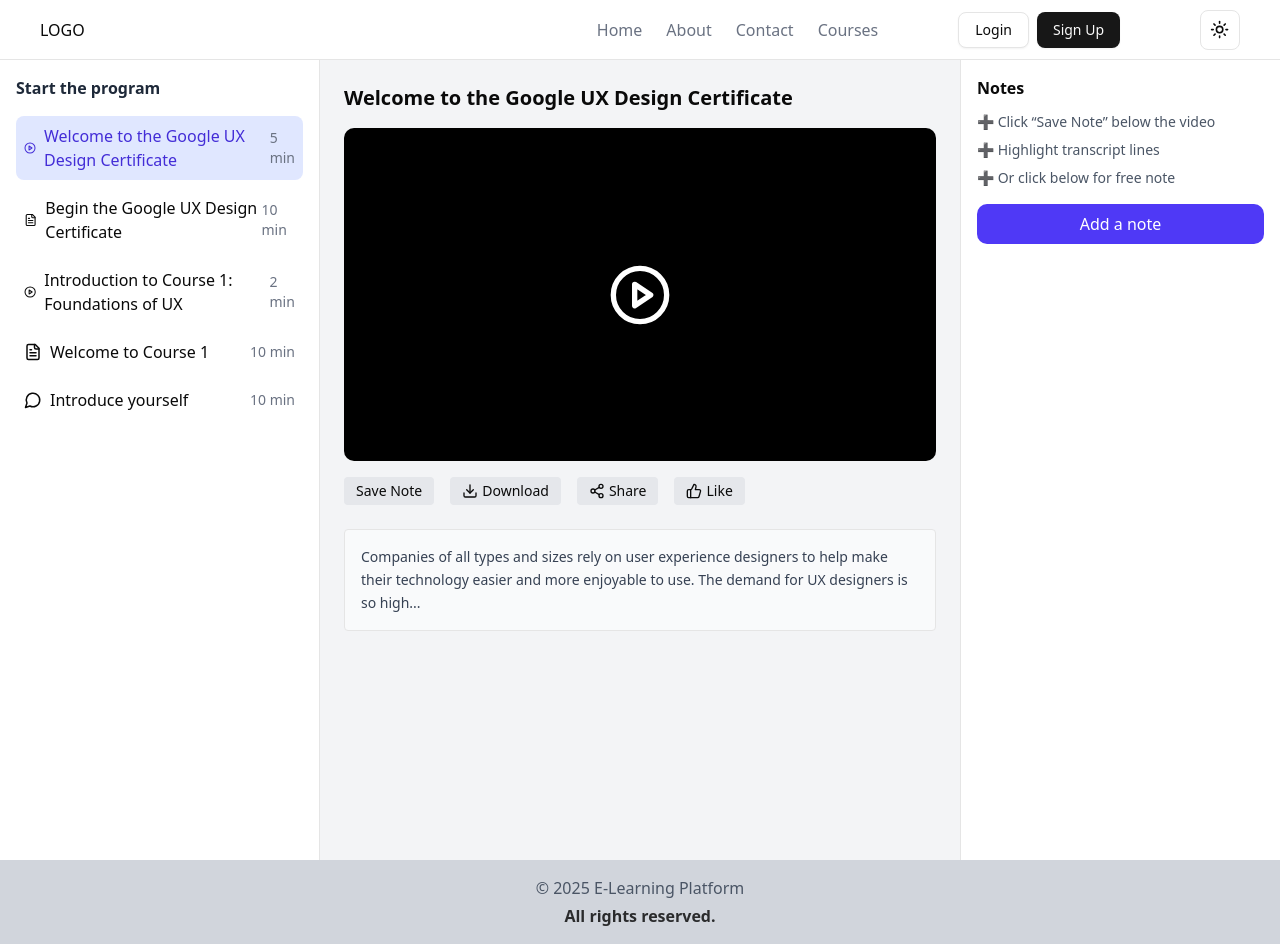
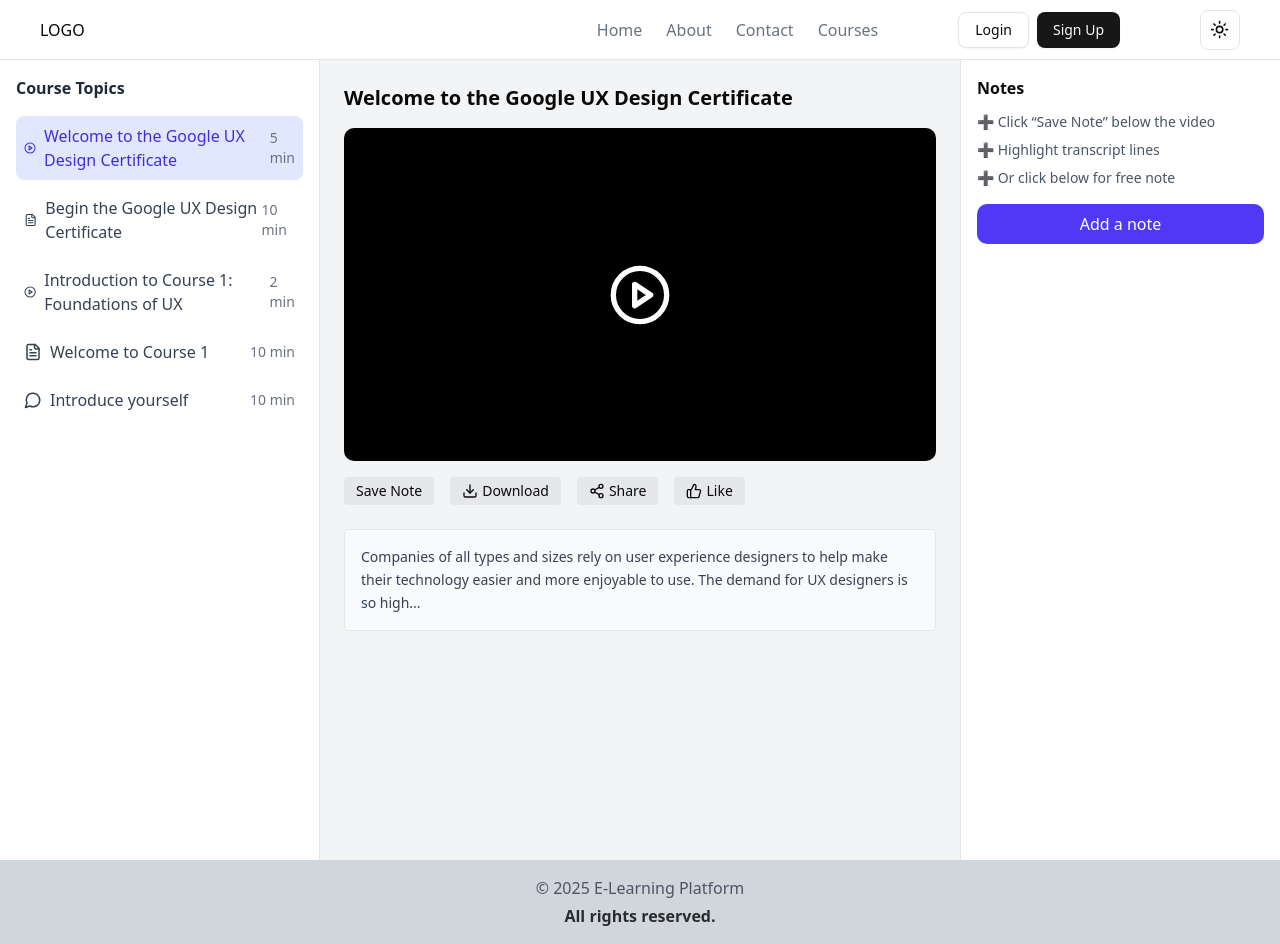
Before and after one commit to aakashstha1/fyp, a React (Vite) app in the folder frontend/: page /study in a window 1280 px wide. Built offline with nearby package versions, Linux system fonts and the light colour scheme.

Commit message:
lecture optimize to expand

```diff
--- /dev/null
+++ b/frontend/src/Courses.jsx
@@ -0,0 +1,61 @@
+import { Card, CardContent } from "@/components/ui/card";
+import { Button } from "@/components/ui/button";
+import { BookOpen, Clock } from "lucide-react";
+
+const courses = [
+  {
+    id: 1,
+    title: "Introduction to Python",
+    description: "Learn Python programming from basics to advanced concepts.",
+    duration: "6 weeks",
+    image: "https://source.unsplash.com/400x250/?python,code",
+  },
+  {
+    id: 2,
+    title: "Web Development with MERN",
+    description:
+      "Master full-stack development using MongoDB, Express, React, and Node.js.",
+    duration: "8 weeks",
+    image: "https://source.unsplash.com/400x250/?web,development",
+  },
+  {
+    id: 3,
+    title: "Cybersecurity Fundamentals",
+    description:
+      "Understand the principles of security, encryption, and defense mechanisms.",
+    duration: "5 weeks",
+    image: "https://source.unsplash.com/400x250/?cybersecurity,hacking",
+  },
+];
+
+export default function CourseList() {
+  return (
+    <div className="grid grid-cols-1 sm:grid-cols-2 lg:grid-cols-3 gap-6 p-6">
+      {courses.map((course) => (
+        <Card
+          key={course.id}
+          className="rounded-2xl shadow-md hover:shadow-lg transition-all overflow-hidden"
+        >
+          <img
+            src={course.image}
+            alt={course.title}
+            className="h-40 w-full object-cover"
+          />
+          <CardContent className="p-4 space-y-3">
+            <h2 className="text-xl font-semibold">{course.title}</h2>
+            <p className="text-gray-600 text-sm">{course.description}</p>
+
+            <div className="flex items-center gap-2 text-sm text-gray-500">
+              <Clock size={16} />
+              <span>{course.duration}</span>
+            </div>
+
+            <Button className="w-full mt-2 rounded-xl flex items-center gap-2">
+              <BookOpen size={18} /> Enroll Now
+            </Button>
+          </CardContent>
+        </Card>
+      ))}
+    </div>
+  );
+}
--- a/frontend/src/pages/studyCourse/container.jsx
+++ b/frontend/src/pages/lectures/lecturesSection.jsx
@@ -12,15 +12,15 @@
 import StudyTopicList from "./studyCourseTopicsList";
 
 export default function studyContainer() {
-
+  const [selectedLesson, setSelectedLesson] = useState(null);
 
   return (
     <div className="grid grid-cols-12 h-screen bg-gray-100">
       {/* Sidebar */}
-      <StudyTopicList />
+      <StudyTopicList onSelectLesson={setSelectedLesson} />
 
       {/* Main Content */}
-      <MainContent />
+      <MainContent lesson={selectedLesson} />
 
       {/* Notes Sidebar */}
       <aside className="col-span-3 border-l bg-white p-4">
--- /dev/null
+++ b/frontend/src/pages/lectures/mainContent.jsx
@@ -0,0 +1,44 @@
+import { PlayCircle, Download, Share2, ThumbsUp } from "lucide-react";
+
+export default function MainContent({ lesson }) {
+  return (
+    <main className="col-span-6 p-6 overflow-y-auto">
+      {/* Title */}
+      <h1 className="text-xl font-semibold mb-4">
+        {lesson ? lesson.title : "Welcome to the Google UX Design Certificate"}
+      </h1>
+
+      {/* Video / Reading / Discussion placeholder */}
+      <div className="aspect-video bg-black rounded-lg flex items-center justify-center mb-4">
+        <button className="text-white">
+          <PlayCircle size={64} />
+        </button>
+      </div>
+
+      {/* Actions */}
+      <div className="flex gap-4 mb-6">
+        <button className="flex items-center gap-1 text-sm bg-gray-200 px-3 py-1 rounded">
+          Save Note
+        </button>
+        <button className="flex items-center gap-1 text-sm bg-gray-200 px-3 py-1 rounded">
+          <Download size={16} /> Download
+        </button>
+        <button className="flex items-center gap-1 text-sm bg-gray-200 px-3 py-1 rounded">
+          <Share2 size={16} /> Share
+        </button>
+        <button className="flex items-center gap-1 text-sm bg-gray-200 px-3 py-1 rounded">
+          <ThumbsUp size={16} /> Like
+        </button>
+      </div>
+
+      {/* Transcript */}
+      <div className="p-4 bg-gray-50 rounded border text-sm leading-relaxed text-gray-700">
+        <p>
+          {lesson
+            ? lesson.transcript || "Transcript not available for this lesson."
+            : "Companies of all types and sizes rely on user experience designers to help make their technology easier and more enjoyable to use. The demand for UX designers is so high..."}
+        </p>
+      </div>
+    </main>
+  );
+}
--- /dev/null
+++ b/frontend/src/pages/lectures/studyCourseTopicsList.jsx
@@ -0,0 +1,77 @@
+import { useState } from "react";
+import { PlayCircle, FileText, MessageCircle, CheckCircle } from "lucide-react";
+
+export default function StudyTopicList({ onSelectLesson }) {
+  const [activeIndex, setActiveIndex] = useState(0);
+
+  const lessons = [
+    {
+      type: "Video",
+      title: "Welcome to the Google UX Design Certificate",
+      duration: "5 min",
+      transcript:
+        "This video introduces you to the Google UX Design Certificate program...",
+    },
+    {
+      type: "Reading",
+      title: "Begin the Google UX Design Certificate",
+      duration: "10 min",
+      transcript:
+        "In this reading, you’ll learn about the goals of the UX Design Certificate...",
+    },
+    {
+      type: "Video",
+      title: "Introduction to Course 1: Foundations of UX",
+      duration: "2 min",
+      transcript:
+        "This short video gives you a preview of what you’ll learn in Course 1...",
+    },
+    {
+      type: "Reading",
+      title: "Welcome to Course 1",
+      duration: "10 min",
+      transcript:
+        "This reading will help you understand the learning objectives of Course 1...",
+    },
+    {
+      type: "Discussion",
+      title: "Introduce yourself",
+      duration: "10 min",
+      transcript:
+        "Use this discussion space to introduce yourself to fellow learners...",
+    },
+  ];
+
+  const handleClick = (lesson, i) => {
+    setActiveIndex(i);
+    onSelectLesson(lesson);
+  };
+
+  return (
+    <aside className="col-span-3 border-r bg-white overflow-y-auto p-4">
+      <h2 className="font-semibold text-gray-800 mb-4">Course Topics</h2>
+      <ul className="space-y-2">
+        {lessons.map((lesson, i) => (
+          <li
+            onClick={() => handleClick(lesson, i)}
+            key={i}
+            className={`flex items-center justify-between p-2 rounded-md cursor-pointer transition-colors ${
+              i === activeIndex
+                ? "bg-indigo-100 text-indigo-700 font-medium"
+                : "hover:bg-gray-100 text-gray-700"
+            }`}
+          >
+            <span className="flex items-center gap-2">
+              {lesson.type === "Video" && <PlayCircle size={18} />}
+              {lesson.type === "Reading" && <FileText size={18} />}
+              {lesson.type === "Discussion" && <MessageCircle size={18} />}
+              {lesson.type === "Commit" && <CheckCircle size={18} />}
+              {lesson.title}
+            </span>
+            <span className="text-sm text-gray-500">{lesson.duration}</span>
+          </li>
+        ))}
+      </ul>
+    </aside>
+  );
+}
--- a/frontend/src/pages/studyCourse/mainContent.jsx
+++ /dev/null
@@ -1,51 +0,0 @@
-import {
-  PlayCircle,
-  FileText,
-  MessageCircle,
-  CheckCircle,
-  Download,
-  Share2,
-  ThumbsUp,
-} from "lucide-react";
-
-export default function MainContent() {
-  return (
-    <>
-      <main className="col-span-6 p-6 overflow-y-auto">
-        <h1 className="text-xl font-semibold mb-4">
-          Welcome to the Google UX Design Certificate
-        </h1>
-        <div className="aspect-video bg-black rounded-lg flex items-center justify-center mb-4">
-          <button className="text-white">
-            <PlayCircle size={64} />
-          </button>
-        </div>
-
-        {/* Actions */}
-        <div className="flex gap-4 mb-6">
-          <button className="flex items-center gap-1 text-sm bg-gray-200 px-3 py-1 rounded">
-            Save Note
-          </button>
-          <button className="flex items-center gap-1 text-sm bg-gray-200 px-3 py-1 rounded">
-            <Download size={16} /> Download
-          </button>
-          <button className="flex items-center gap-1 text-sm bg-gray-200 px-3 py-1 rounded">
-            <Share2 size={16} /> Share
-          </button>
-          <button className="flex items-center gap-1 text-sm bg-gray-200 px-3 py-1 rounded">
-            <ThumbsUp size={16} /> Like
-          </button>
-        </div>
-
-        {/* Transcript */}
-        <div className="p-4 bg-gray-50 rounded border text-sm leading-relaxed text-gray-700">
-          <p>
-            Companies of all types and sizes rely on user experience designers
-            to help make their technology easier and more enjoyable to use. The
-            demand for UX designers is so high...
-          </p>
-        </div>
-      </main>
-    </>
-  );
-}
--- a/frontend/src/pages/studyCourse/studyCourseTopicsList.jsx
+++ /dev/null
@@ -1,58 +0,0 @@
-import {
-  PlayCircle,
-  FileText,
-  MessageCircle,
-  CheckCircle,
-  Download,
-  Share2,
-  ThumbsUp,
-} from "lucide-react";
-export default function StudyTopicList() {
-  const lessons = [
-    {
-      type: "Video",
-      title: "Welcome to the Google UX Design Certificate",
-      duration: "5 min",
-      active: true,
-    },
-    {
-      type: "Reading",
-      title: "Begin the Google UX Design Certificate",
-      duration: "10 min",
-    },
-    {
-      type: "Video",
-      title: "Introduction to Course 1: Foundations of UX",
-      duration: "2 min",
-    },
-    { type: "Reading", title: "Welcome to Course 1", duration: "10 min" },
-    { type: "Discussion", title: "Introduce yourself", duration: "10 min" },
-  ];
-
-  return (
-    <aside className="col-span-3 border-r bg-white overflow-y-auto p-4">
-      <h2 className="font-semibold text-gray-800 mb-4">Start the program</h2>
-      <ul className="space-y-2">
-        {lessons.map((lesson, i) => (
-          <li
-            key={i}
-            className={`flex items-center justify-between p-2 rounded-md cursor-pointer ${
-              lesson.active
-                ? "bg-indigo-100 text-indigo-700 font-medium"
-                : "hover:bg-gray-100"
-            }`}
-          >
-            <span className="flex items-center gap-2">
-              {lesson.type === "Video" && <PlayCircle size={18} />}
-              {lesson.type === "Reading" && <FileText size={18} />}
-              {lesson.type === "Discussion" && <MessageCircle size={18} />}
-              {lesson.type === "Commit" && <CheckCircle size={18} />}
-              {lesson.title}
-            </span>
-            <span className="text-sm text-gray-500">{lesson.duration}</span>
-          </li>
-        ))}
-      </ul>
-    </aside>
-  );
-}
--- a/frontend/src/routes/Routes.jsx
+++ b/frontend/src/routes/Routes.jsx
@@ -17,7 +17,7 @@
 import ApplyInstructor from "@/pages/enrollee/ApplyInstructor";
 import Board from "@/pages/Whiteboard/Board";
 
-// import Cources from "@/pages/Cources";
+import Cources from "@/Courses";
 import Chat from "@/pages/Chat";
 
 import QuizViewer from "@/pages/quiz/QuizViewer";
@@ -30,7 +30,7 @@
 import CourseTable from "@/pages/instructor/course/CourseTable";
 import AddCourse from "@/pages/instructor/course/AddCourse";
 import EditCourse from "@/pages/instructor/course/EditCourse";
-import StudyContainer from "@/pages/studyCourse/container";
+import StudyContainer from "@/pages/lectures/lecturesSection";
 
 function AppRoutes() {
   return (
@@ -42,7 +42,7 @@
           <Route path="signup" element={<Signup />} />
           <Route path="about" element={<About />} />
           <Route path="my-docs" element={<MyDoc />} />
-          {/* <Route path="courses" element={<Cources />} /> */}
+          <Route path="courses" element={<Cources />} />
           <Route path="quiz-start" element={<QuizViewer />} />
           <Route path="editor/:docId" element={<DocEditor />} />
           <Route path="about" element={<About />} />
@@ -53,7 +53,7 @@
           <Route path="ViewQuestion" element={<QuizViewer />} />
           <Route path="leaderboard" element={<Leaderboard />} />
           <Route path="discussion" element={<ForumView />} />
-          <Route path="study" element = {<StudyContainer />} />
+          <Route path="study" element={<StudyContainer />} />
           <Route path="dashboard" element={<Sidebar />}>
             <Route index element={<Dashboard />} />
             <Route path="course" element={<CourseTable />} />
```
